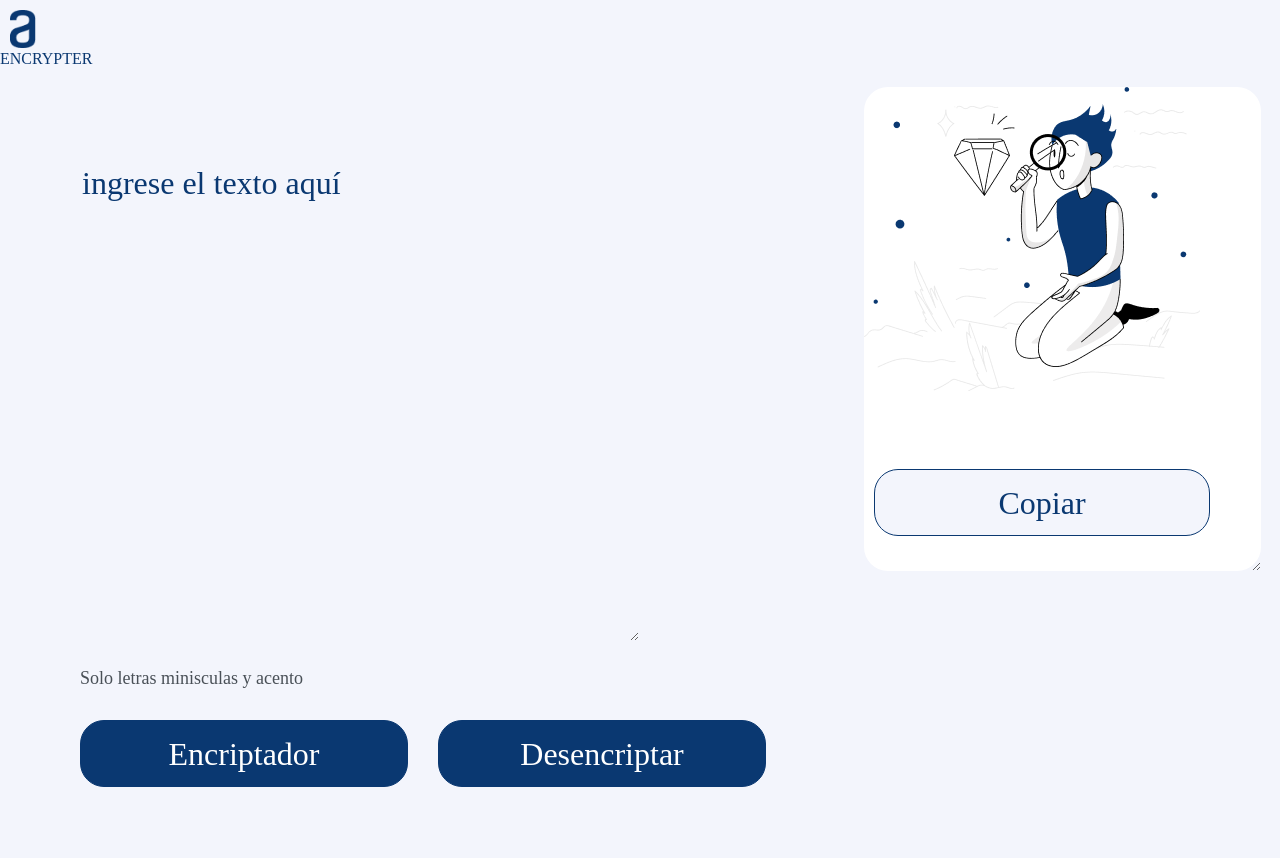
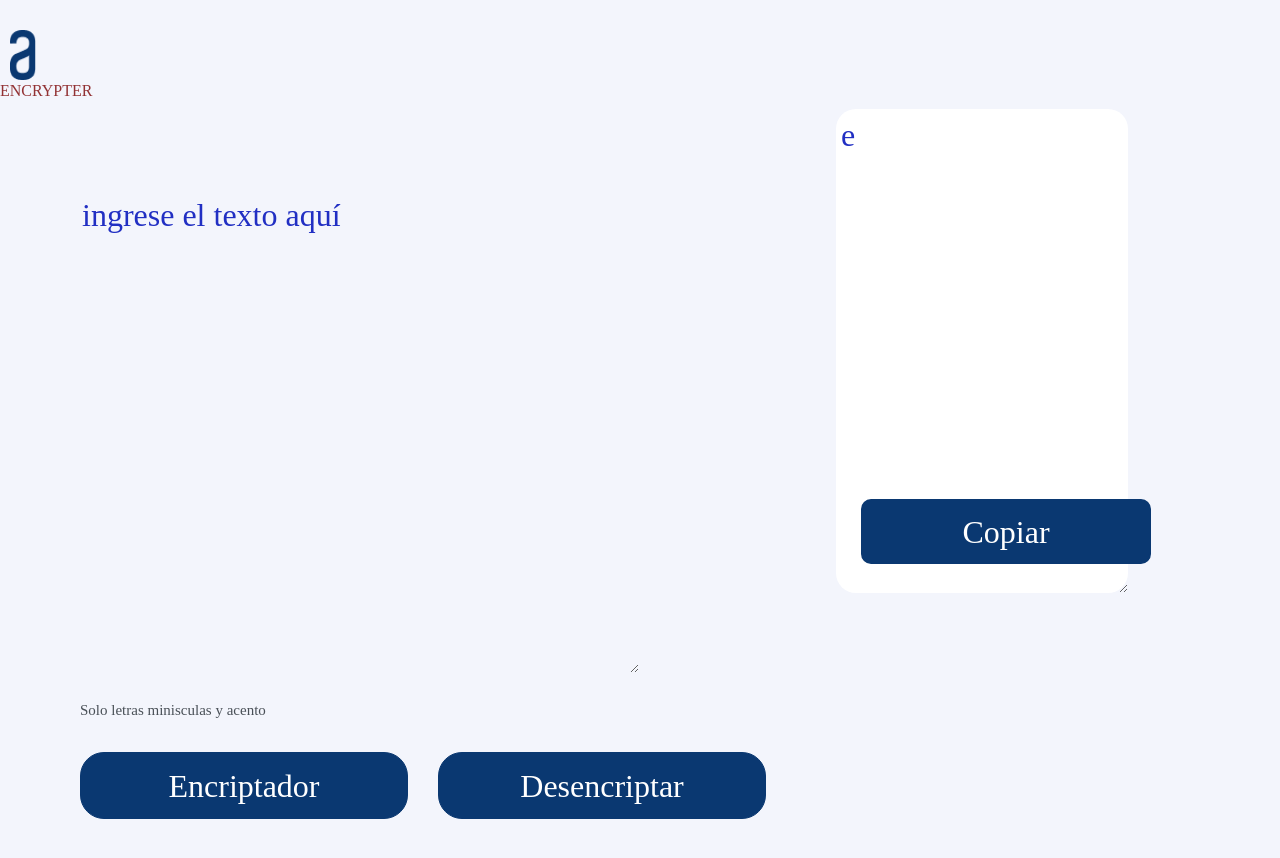
Before and after one commit to FabianJimenez90/challengeonedecoder4, a plain HTML site: page index.html in a window 1280 px wide. Before the commit the page ends 837 px from the top, so only its background shows below. Drawn offline with Linux system fonts and the light colour scheme; a web font is replaced by a local one.

Commit message:
modificaciones

```diff
--- a/index.html
+++ b/index.html
@@ -20,9 +20,9 @@
     </header>
     <main>
         <section>
-            <textarea class="text-area" cols="30" rows="10" placeholder="Ingrese el texto aquí"></textarea>
+            <textarea class="texto" cols="30" rows="10" placeholder="Ingrese el texto aquí"></textarea>
             <div>
-                <h6 class="informacion">Solo letras minisculas y acento</h6>
+                <h6 class="advertencia">Solo letras minisculas y acento</h6>
             </div>
             <div class="botones">
                 <button class="btn-encriptar">Encriptador</button>
@@ -31,7 +31,7 @@
         </section>
 
         <section>
-            <textarea class="mensaje" cols="20" rows="10"></textarea>
+            <textarea class="mensaje" cols="15" rows="10" placeholder="e"></textarea>
             <div>
                 <button class="copiar">Copiar</button>
             </div>
--- a/style.css
+++ b/style.css
@@ -10,16 +10,17 @@
     width: 40px;
     text-align: left;
     font-family: 'Unbounded';
-    font-weight: 400px;
-    color: #0a3871;
+    font-weight: 800px;
+    color: #923234;
 }
 
-.logo {
+.logo-a {
     width: 50px;
     height: 50px;
     margin-top: 20px;
     margin-left: 35px;
 }
+
 .logo-a {
     padding-top: 10px;
     margin-left: 10px;
@@ -32,27 +33,28 @@ main {
     margin-left: 80px;
 }
 
-.text-area {
+.texto {
+    background-color: transparent;
     border: none;
     color: #0a3871;
     margin-top: 90px;
     text-transform: lowercase;
 }
-::placeholder { color: #0a3871; }
-  .text-area:focus {
+::placeholder { color: #212fc3; }
+  .texto:focus {
       outline: none;
   }
 
 .mensaje{
+    background-color: transparent;
     background: white;
-    background-image: url(/imagenes/High\ quality\ products\ 1\ 1.png);
     background-repeat: no-repeat;
     border: none;
-    border-radius: 24px;
+    border-radius: 20px;
     color: #0a3871;
-    margin-left: 98px;
-    margin-top: 20px;
-    padding-left: 20px;
+    margin-left: 70px;
+    margin-top: 10px;
+    padding-left: 5px;
     position: fixed;
 }
 .mensaje:focus {
@@ -73,6 +75,10 @@ main {
     height: 67px;
     width: 328px;
 }
+.btn-encriptar:hover {
+    background: rgb(30, 151, 207);
+    transform: scale(0.9);
+}
 
 .btn-desencriptar {
     background-color: #0a3871;
@@ -84,20 +90,31 @@ main {
     margin-left: 30px;
     width: 328px;
 }
-
+.btn-desencriptar:hover {
+    background: rgb(30, 151, 207);
+    transform: scale(0.9);
+}
 .copiar {
-    border: 1px solid #0a3871;
-    border-radius: 24px;
+    border: 2px solid #0a3871;
+    border-radius: 10px;
     color: #0a3871;
     cursor: pointer;
-    height: 67px;
-    margin-left: 108px;
-    margin-top: 402px;
+    height: 65px;
+    margin-left: 95px;
+    margin-top: 400px;
     position: absolute;
-    width: 336px;
+    width: 290px;
+    background: #0a3871;
+    color: white;
+    transition: all 0.3s ease-in-out;
 }
 
-.informacion {
+.copiar:hover {
+    background: rgb(30, 151, 207);
+    transform: scale(0.9);
+}
+
+.advertencia {
     color: #495057;
-    font-size: 18px;
+    font-size: 15px;
 }
```
Also changed, not shown: imagenes/pngegg.png (added).
